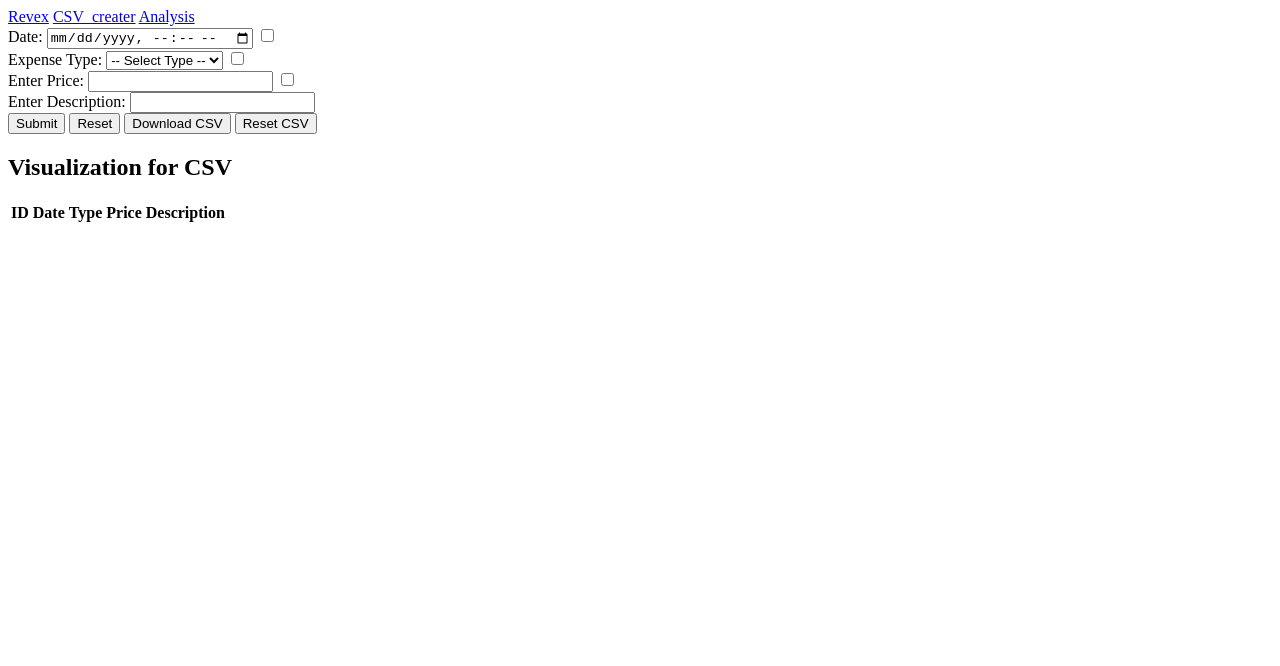
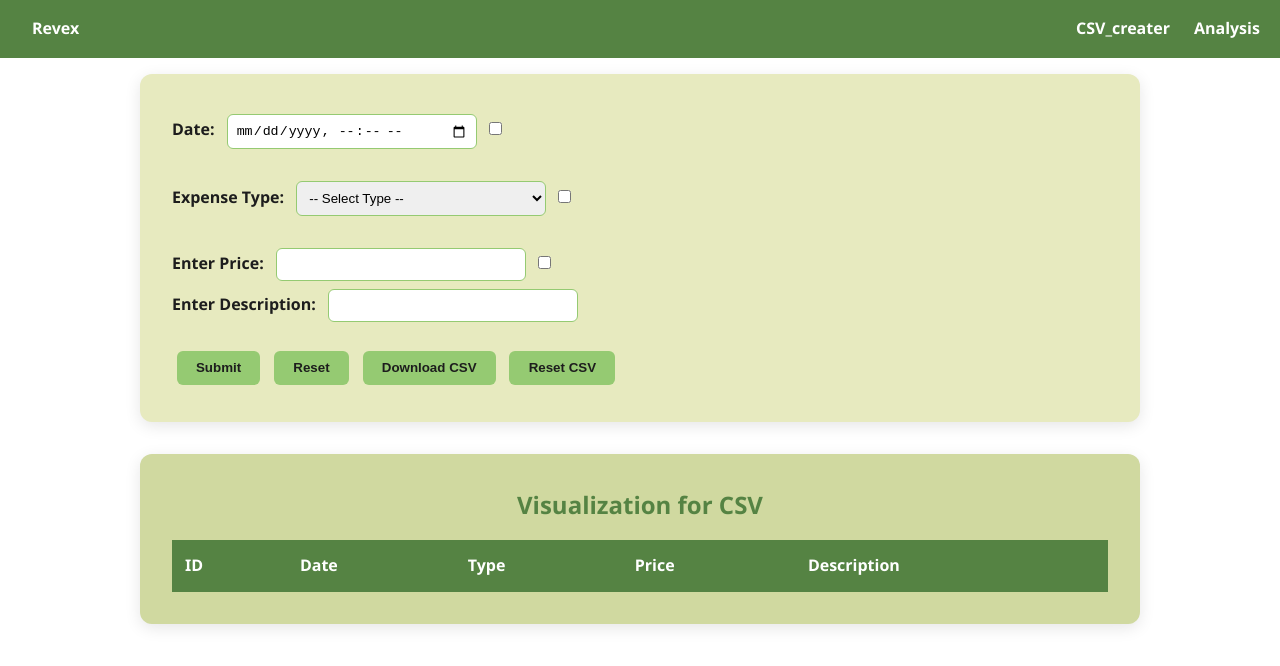
Before and after one commit to Punnawithsut/revex, a plain HTML site: page src/CSV_creater.html in a window 1280 px wide. Drawn offline with Linux system fonts and the light colour scheme.

Commit message:
style (still bad)

```diff
--- a/src/CSV_creater.html
+++ b/src/CSV_creater.html
@@ -7,12 +7,12 @@
     <link rel = "stylesheet" href = "style.css">
 </head>
 <body>
+    <nav>
+        <a href="index.html">Revex</a>
+        <a class = "between" href="CSV_creater.html">CSV_creater</a>
+        <a href="analysis.html">Analysis</a>
+    </nav>
     <div class="container">
-        <nav>
-            <a href="index.html">Revex</a>
-            <a href="CSV_creater.html">CSV_creater</a>
-            <a href="analysis.html">Analysis</a>
-        </nav>
         <div class="input-wrapper">
             <div class="field">
                 <div class="date">
--- a/src/analysis_style.css
+++ b/src/analysis_style.css
@@ -0,0 +1,50 @@
+:root {
+  --lev1: #e7eabf;
+  --lev2: #d0d9a0;
+  --lev3: #95ca72;
+  --lev4: #558343;
+  --lev5: #558343;
+
+  --bg: #ffffff;
+
+  --text-dark: #1d1d1d;
+  --text-light: #ffffff;
+  --font-main: 'Segoe UI', Tahoma, Geneva, Verdana, sans-serif;
+}
+
+* {
+    margin: 0;
+    padding: 0;
+    box-sizing: border-box;
+}
+
+body {
+    font-family: var(--font-main);
+    background-color: var(--bg);
+    color: var(--text-dark);
+    line-height: 1.6;
+}
+
+nav {
+    background-color:  var(--lev4);
+    padding: 1rem 2rem;
+    display: flex;
+    justify-content: space-between;
+    align-items: center;
+}
+
+nav a {
+    text-decoration: none;
+    color: var(--text-light);
+    margin-right: 1.5rem;
+    font-weight: bold;
+    transition: color 0.3s ease;
+}
+
+.between {
+    margin-left: 80%;
+}
+
+nav a:hover {
+    color: var(--lev1);
+}
--- a/src/home_style.css
+++ b/src/home_style.css
@@ -0,0 +1,95 @@
+:root {
+  --lev1: #e7eabf;
+  --lev2: #d0d9a0;
+  --lev3: #95ca72;
+  --lev4: #558343;
+  --lev5: #558343;
+
+  --bg: #ffffff;
+
+  --text-dark: #1d1d1d;
+  --text-light: #ffffff;
+  --font-main: 'Segoe UI', Tahoma, Geneva, Verdana, sans-serif;
+}
+
+* {
+    margin: 0;
+    padding: 0;
+    box-sizing: border-box;
+}
+
+body {
+    font-family: var(--font-main);
+    background-color: var(--bg);
+    color: var(--text-dark);
+    line-height: 1.6;
+}
+
+nav {
+    background-color:  var(--lev4);
+    padding: 1rem 2rem;
+    display: flex;
+    justify-content: space-between;
+    align-items: center;
+}
+
+nav a {
+    text-decoration: none;
+    color: var(--text-light);
+    margin-right: 1.5rem;
+    font-weight: bold;
+    transition: color 0.3s ease;
+}
+
+.between {
+    margin-left: 80%;
+}
+
+nav a:hover {
+    color: var(--lev1);
+}
+
+.container {
+    max-width: 800px;
+    margin: 3rem auto;
+    padding: 2rem;
+    border-radius: 12px;
+    box-shadow: 0 8px 20px rgba(0, 0 0, 0.1);
+}
+
+.container h1 {
+  font-size: 3rem;
+  margin-bottom: 1rem;
+  color: var(--lev5);
+}
+
+.container p {
+  font-size: 1.2rem;
+  margin-bottom: 2rem;
+}
+
+.container img {
+    display: none;
+  width: 100%;
+  max-width: 400px;
+  height: auto;
+  margin-bottom: 2rem;
+  border-radius: 10px;
+  box-shadow: 0 4px 12px rgba(0, 0, 0, 0.1);
+}
+
+#get_start_button {
+  background-color: var(--lev3);
+  color: var(--text-dark);
+  padding: 0.75rem 1.5rem;
+  font-size: 1.1rem;
+  border: none;
+  border-radius: 8px;
+  cursor: pointer;
+  transition: background-color 0.3s ease;
+}
+
+#get_start_button:hover {
+  background-color: var(--lev4);
+  color: var(--text-light);
+}
--- a/src/style.css
+++ b/src/style.css
@@ -1,3 +1,162 @@
+:root {
+  --lev1: #e7eabf;
+  --lev2: #d0d9a0;
+  --lev3: #95ca72;
+  --lev4: #558343;
+  --lev5: #558343;
+
+  --bg: #ffffff;
+
+  --text-dark: #1d1d1d;
+  --text-light: #ffffff;
+  --font-main: 'Segoe UI', Tahoma, Geneva, Verdana, sans-serif;
+}
+
+* {
+    margin: 0;
+    padding: 0;
+    box-sizing: border-box;
+}
+
+body {
+    font-family: var(--font-main);
+    background-color: var(--bg);
+    color: var(--text-dark);
+    line-height: 1.6;
+}
+
+nav {
+    background-color:  var(--lev4);
+    padding: 1rem 2rem;
+    display: flex;
+    justify-content: space-between;
+    align-items: center;
+}
+
+nav a {
+    text-decoration: none;
+    color: var(--text-light);
+    margin-right: 1.5rem;
+    font-weight: bold;
+    transition: color 0.3s ease;
+}
+
+.between {
+    margin-left: 80%;
+}
+
+nav a:hover {
+    color: var(--lev1);
+}
+
+.container {
+  max-width: 1000px;
+  margin: 1rem auto;
+}
+
+.input-wrapper {
+  background-color: var(--lev1);
+  padding: 2rem;
+  border-radius: 12px;
+  box-shadow: 0 4px 16px rgba(0, 0, 0, 0.1);
+  margin-bottom: 2rem;
+}
+
+.field > div {
+  margin-bottom: 1.5rem;
+}
+
+label {
+  font-weight: bold;
+  margin-right: 0.5rem;
+}
+
+input[type="text"],
+input[type="datetime-local"],
+select {
+  padding: 0.5rem;
+  border: 1px solid var(--lev3);
+  border-radius: 6px;
+  width: 250px;
+  margin-top: 0.5rem;
+}
+
+input[type="checkbox"] {
+  margin-left: 0.5rem;
+}
+
+button {
+  margin: 0.3rem;
+  padding: 0.6rem 1.2rem;
+  background-color: var(--lev3);
+  border: none;
+  border-radius: 6px;
+  color: var(--text-dark);
+  font-weight: bold;
+  cursor: pointer;
+  transition: background-color 0.3s ease;
+}
+
+button:hover {
+  background-color: var(--lev4);
+  color: var(--text-light);
+}
+
 .custom_type_container {
-    display: none;
+  display: none;
 }
+
+.visualizer {
+  background-color: var(--lev2);
+  padding: 2rem;
+  border-radius: 12px;
+  box-shadow: 0 4px 16px rgba(0, 0, 0, 0.1);
+}
+
+.visualizer h2 {
+  margin-bottom: 1rem;
+  text-align: center;
+  color: var(--lev5);
+}
+
+table {
+  width: 100%;
+  border-collapse: collapse;
+  text-align: left;
+}
+
+th, td {
+  padding: 0.75rem;
+  border: 1px solid var(--lev4);
+}
+
+th {
+  background-color: var(--lev4);
+  color: var(--text-light);
+}
+
+td {
+  background-color: var(--lev1);
+}
+
+td button {
+  background-color: #d9534f;
+  color: white;
+  font-size: 0.9rem;
+  padding: 0.4rem 0.8rem;
+  border-radius: 4px;
+}
+
+td button:hover {
+  background-color: #c9302c;
+}
+
+td:last-child {
+  background-color: transparent;
+  border: none;
+  text-align: center;
+}
+
+td:last-child button {
+  margin-top: 4px;
+}
```
Also changed, not shown: src/analysis.html (+2 -1 lines), src/index.html (+1 -1 lines).
